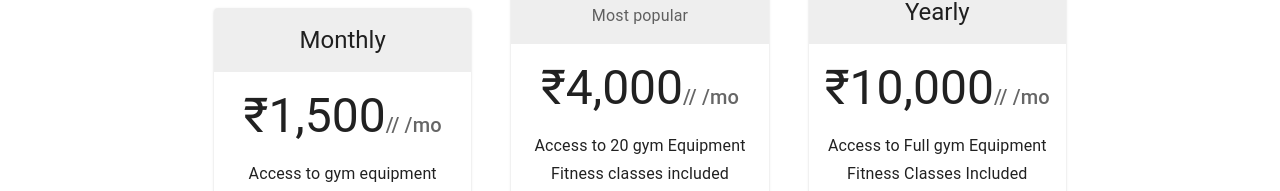
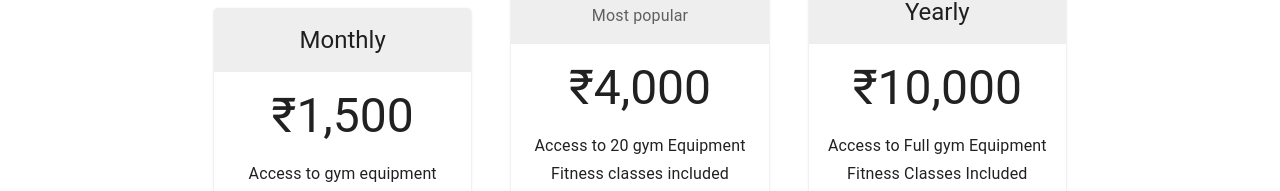
Before and after one commit to YashPimpalkar/fitness-club, a React (Create React App) app: page /login in a window 1280 px wide. Shown: the part 505-696 px from the top of the page. Built offline with nearby package versions, Linux system fonts and the light colour scheme.

Commit message:
Update Pricing.js

```diff
--- a/src/components/Pricing.js
+++ b/src/components/Pricing.js
@@ -134,7 +134,7 @@ export default function Pricing() {
                      ₹{tier.price}
                     </Typography>
                     <Typography variant="h6" color="text.secondary">
-                      // /mo
+
                     </Typography>
                   </Box>
                   <ul>
```
